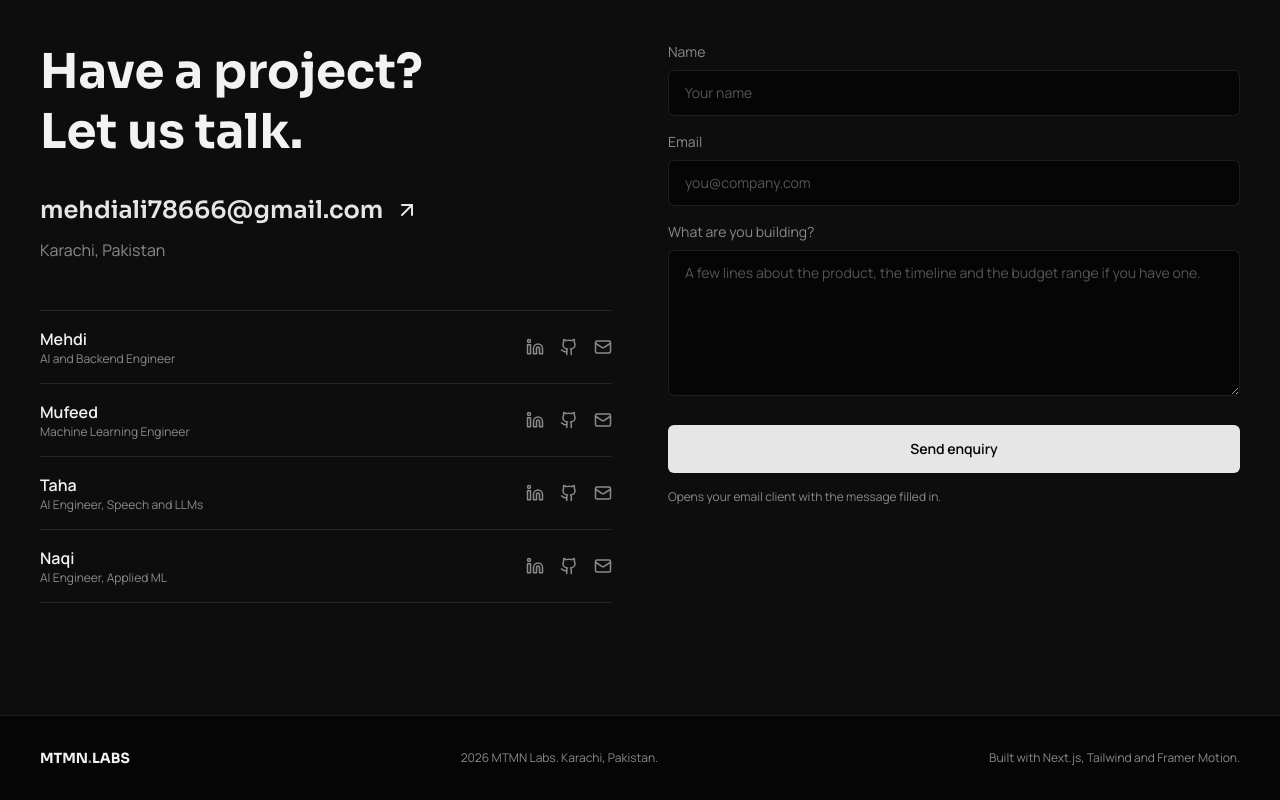
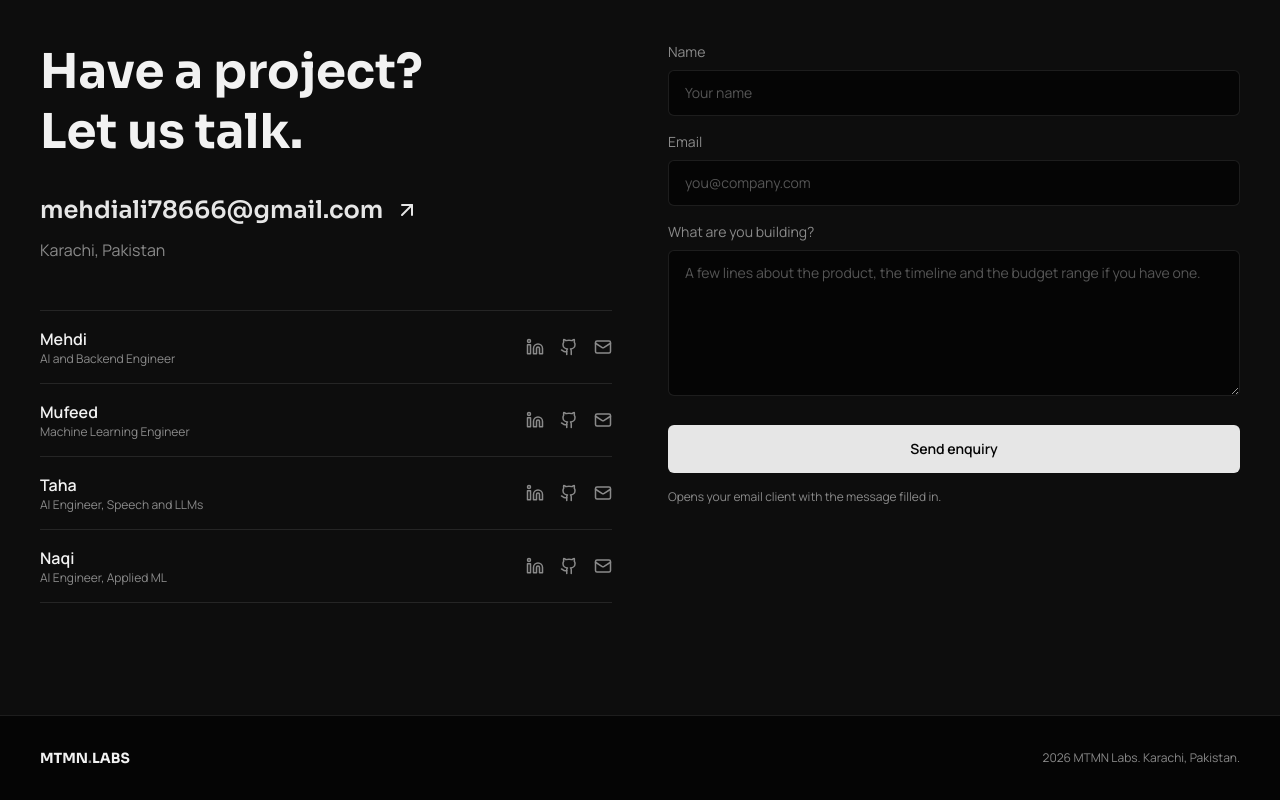
Before and after one commit to MTMN-Labs/Portfolio, a Next.js app: page / in a window 1280 px wide. Shown: the part 4762-5562 px from the top of the page. Built offline with nearby package versions, Linux system fonts and the light colour scheme.

Commit message:
Remove the built with line from the footer.

```diff
--- a/src/components/Footer.tsx
+++ b/src/components/Footer.tsx
@@ -11,7 +11,6 @@ export function Footer() {
         <div>
           {new Date().getFullYear()} {site.name}. {site.location}.
         </div>
-        <div>Built with Next.js, Tailwind and Framer Motion.</div>
       </div>
     </footer>
   );
```
